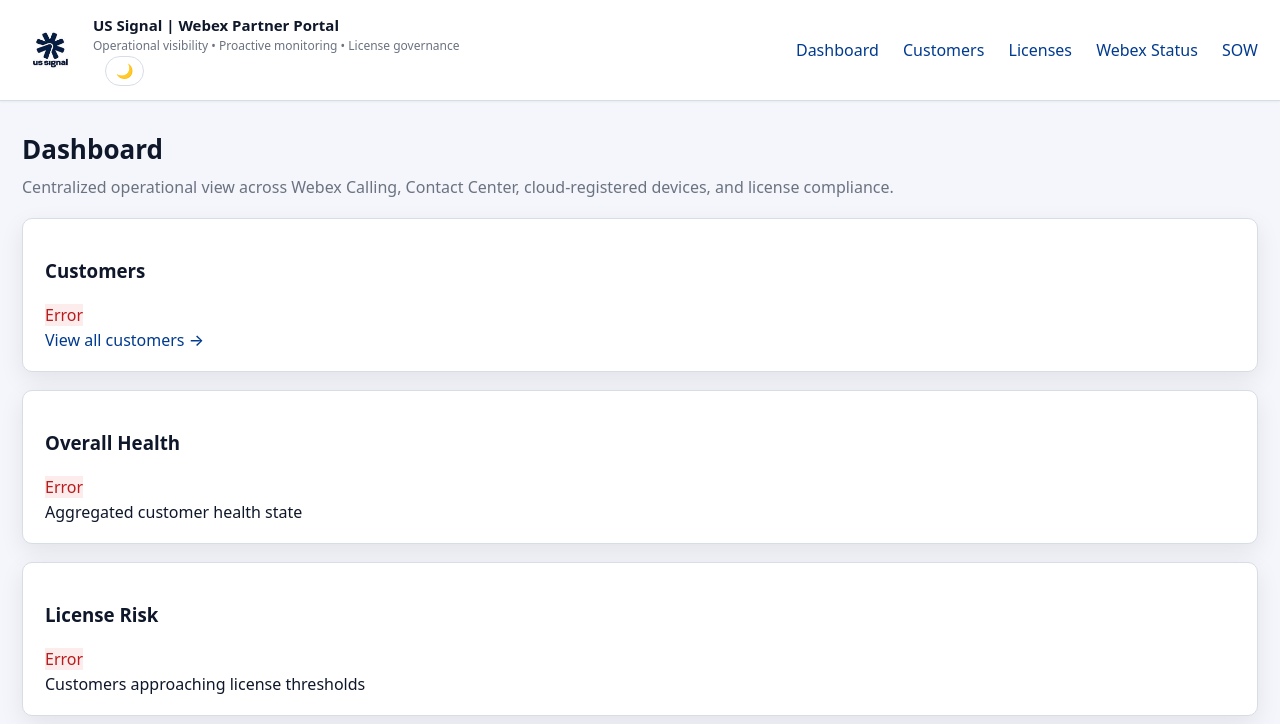
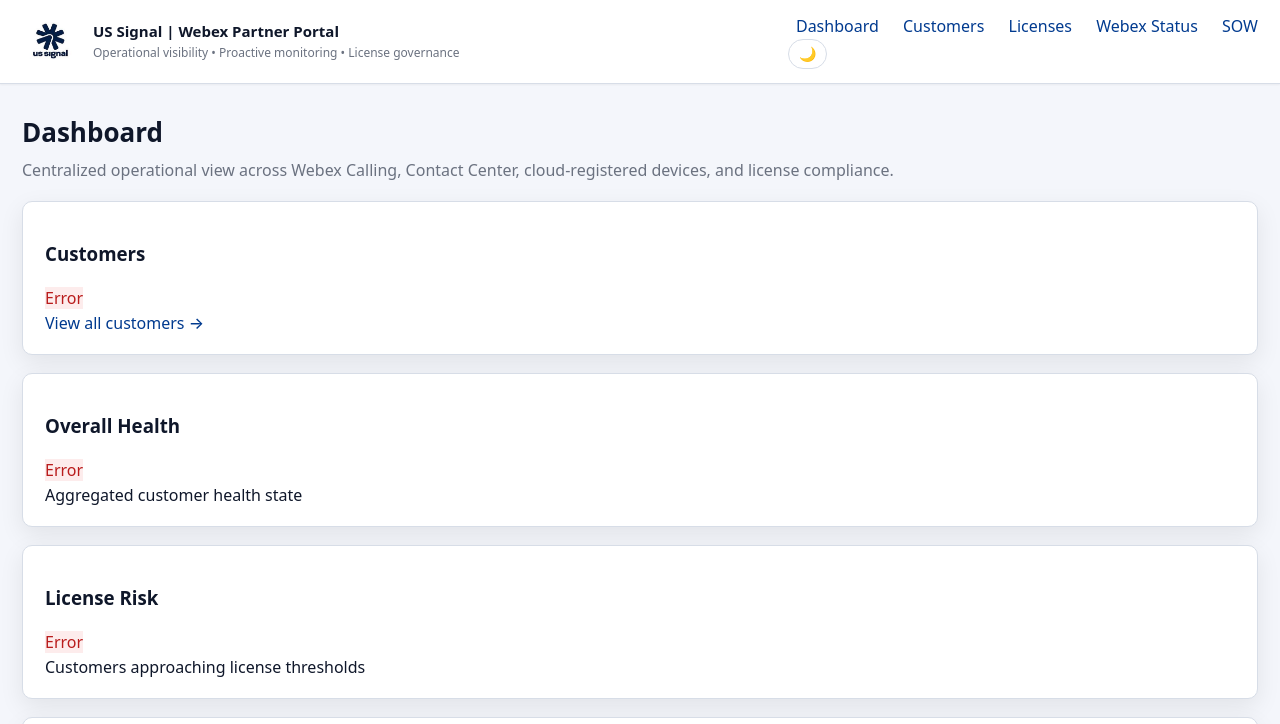
Before and after one commit to ahmedadeyemi-cts/webex, a plain HTML site: page ui/pages/index.html in a window 1280 px wide. Shown: the top 724 px of the page. Drawn offline with Linux system fonts and the light colour scheme; no server answers.

Commit message:
Update index.html

```diff
--- a/ui/pages/index.html
+++ b/ui/pages/index.html
@@ -18,23 +18,23 @@
   ========================================================== -->
  <header class="topbar">
 
+  <!-- Brand / Logo -->
   <div class="brand">
     <img
       src="/assets/ussignal-logo.jpg"
       alt="US Signal"
       class="logo"
     />
-      <div class="brand-text">
+    <div>
       <div class="title">US Signal | Webex Partner Portal</div>
       <div class="subtitle">
         Operational visibility • Proactive monitoring • License governance
       </div>
-        <button id="theme-toggle" title="Toggle light/dark mode">
-                🌙
-            </button>
     </div>
   </div>
 
+  <!-- Nav + Theme Toggle -->
+  <div class="topbar-actions">
     <nav class="nav">
       <a href="/">Dashboard</a>
       <a href="/customers">Customers</a>
@@ -42,7 +42,18 @@
       <a href="/status">Webex Status</a>
       <a href="/sow">SOW</a>
     </nav>
+
+    <button
+      id="theme-toggle"
+      title="Toggle light / dark mode"
+      aria-label="Toggle theme"
+    >
+      🌙
+    </button>
+  </div>
+
 </header>
+
 
   <!-- =========================================================
        MAIN CONTENT
```
Lines whose indentation alone changed are shown as unchanged.
